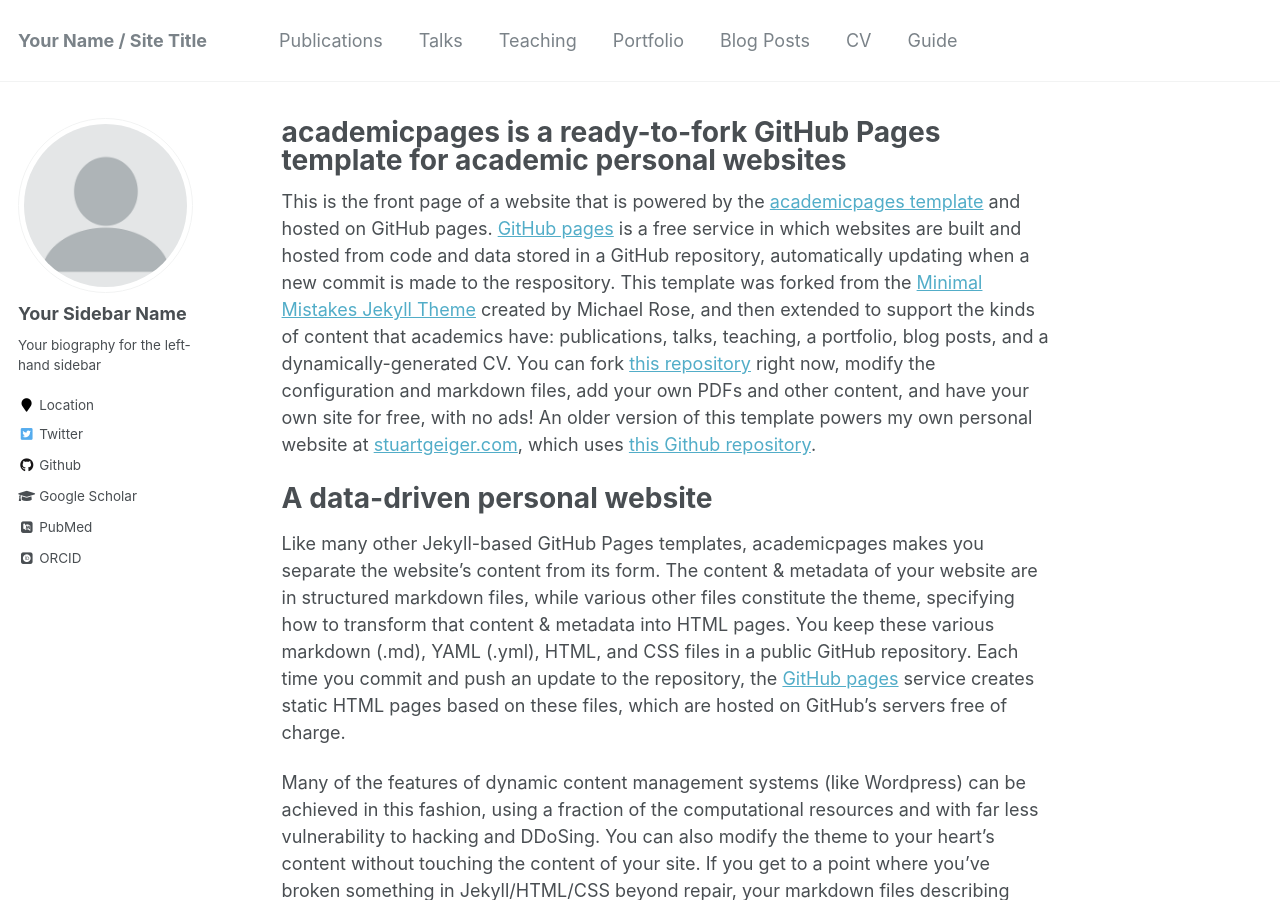
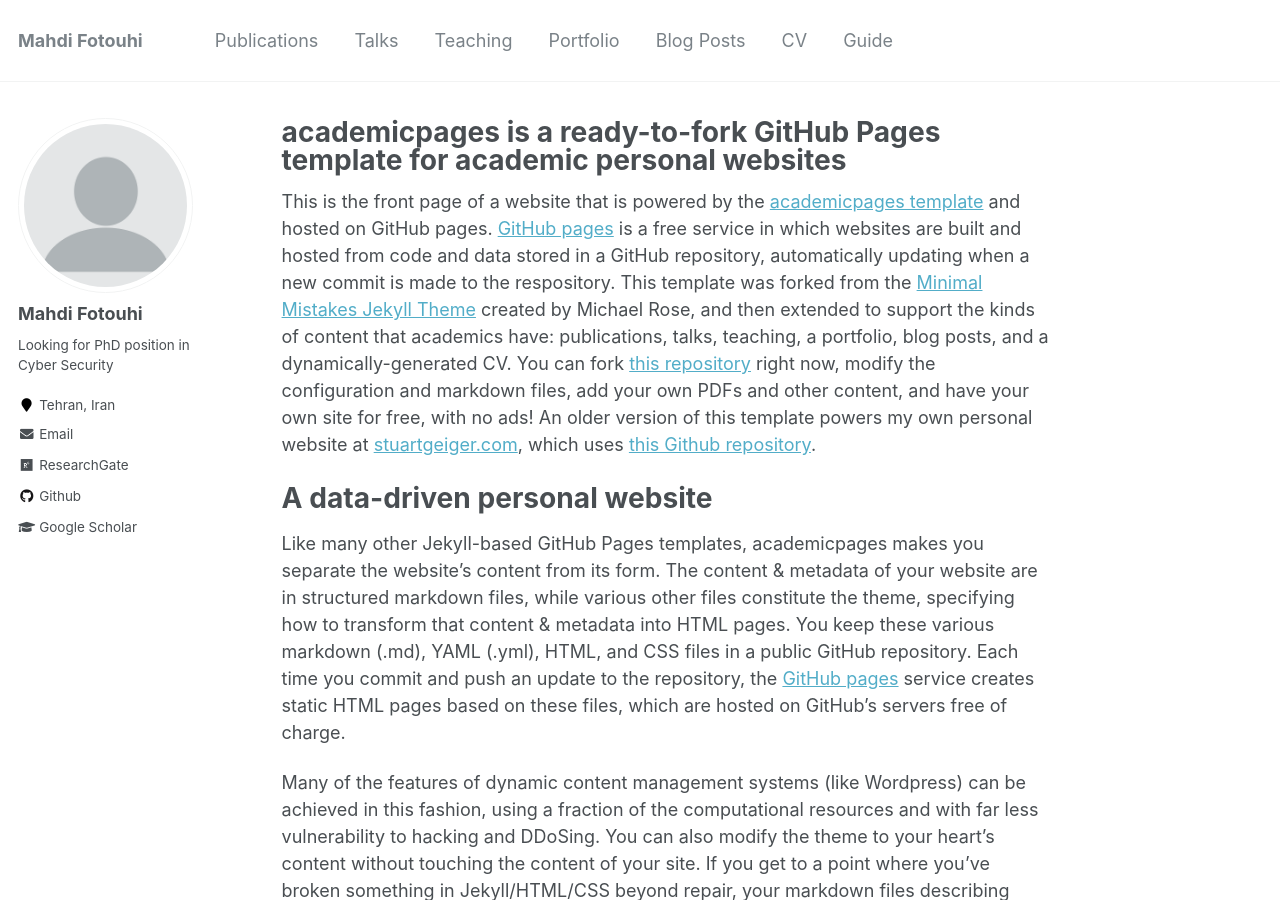
Before and after one commit to MahdiFotouhi/mahdifotouhi.github.io, a Jekyll site: the page built from _pages/about.md, in a window 1280 px wide and 900 px high. Built offline with Jekyll 4.4.1, drawn with Linux system fonts in a browser that asks for light colours; some web fonts are replaced.

```diff
--- a/_config.yml
+++ b/_config.yml
@@ -7,19 +7,19 @@
 
 # Site Settings
 locale                   : "en-US"
-title                    : "Your Name / Site Title"
+title                    : "Mahdi Fotouhi"
 title_separator          : "-"
 name                     : &name "Your Name"
 description              : &description "personal description"
-url                      : https://academicpages.github.io # the base hostname & protocol for your site e.g. "https://mmistakes.github.io"
+url                      : https://mahdifotouhi.github.io # the base hostname & protocol for your site e.g. "https://mmistakes.github.io"
 baseurl                  : "" # the subpath of your site, e.g. "/blog"
-repository               : "academicpages/academicpages.github.io"
+repository               : "mahdifotouhi/mahdifotouhi.github.io"
 teaser                   :  # filename of teaser fallback teaser image placed in /images/, .e.g. "500x300.png"
 breadcrumbs              : false # true, false (default)
 words_per_minute         : 160
 future                   : true
 read_more                : "disabled" # if enabled, adds "Read more" links to excerpts
-talkmap_link             : false #change to true to add link to talkmap on talks page
+talkmap_link             : true #change to true to add link to talkmap on talks page
 comments:
   provider               : # false (default), "disqus", "discourse", "facebook", "google-plus", "staticman", "custom"
   disqus:
@@ -80,15 +80,15 @@ analytics:
 
 # Site Author
 author:
-  name             : "Your Sidebar Name"
+  name             : "Mahdi Fotouhi"
   avatar           : "profile.png"
-  bio              : "Your biography for the left-hand sidebar"
-  location         : "Location"
+  bio              : "Looking for PhD position in Cyber Security"
+  location         : "Tehran, Iran"
   employer         :
-  pubmed           : "https://www.ncbi.nlm.nih.gov/pubmed/?term=john+snow"
-  googlescholar    : "http://yourfullgooglescholarurl.com"
-  email            :
-  researchgate     :  # example: "https://www.researchgate.net/profile/yourprofile"
+  pubmed           : #"https://www.ncbi.nlm.nih.gov/pubmed/?term=john+snow"
+  googlescholar    : "https://scholar.google.com/citations?user=2RdgRZ4AAAAJ&hl=en"
+  email            :  "firstname.lastname@shahed.ac.ir"
+  researchgate     :  "https://www.researchgate.net/profile/Mahdi_Fotouhi"
   uri              :
   bitbucket        :
   codepen          :
@@ -96,20 +96,20 @@ author:
   flickr           :
   facebook         :
   foursquare       :
-  github           : "academicpages"
+  github           : "mahdifotouhi"
   google_plus      :
   keybase          :
   instagram        :
   impactstory      : #"https://profiles.impactstory.org/u/xxxx-xxxx-xxxx-xxxx"
   lastfm           :
   linkedin         :
-  orcid            : "http://orcid.org/yourorcidurl"
+  orcid            : #"http://orcid.org/yourorcidurl"
   pinterest        :
   soundcloud       :
   stackoverflow    : # http://stackoverflow.com/users/123456/username
   steam            :
   tumblr           :
-  twitter          : "replacethistwitterhandle"
+  twitter          : #"replacethistwitterhandle"
   vine             :
   weibo            :
   xing             :
```
